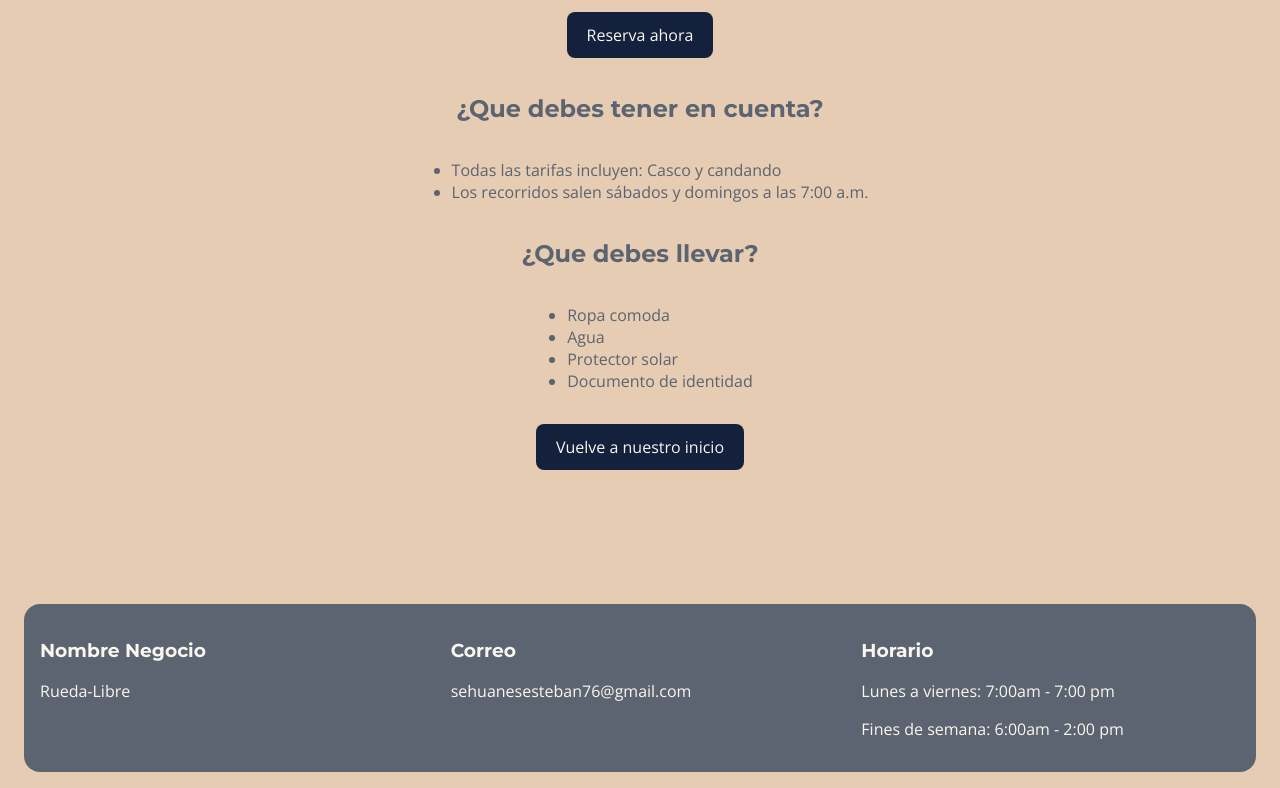
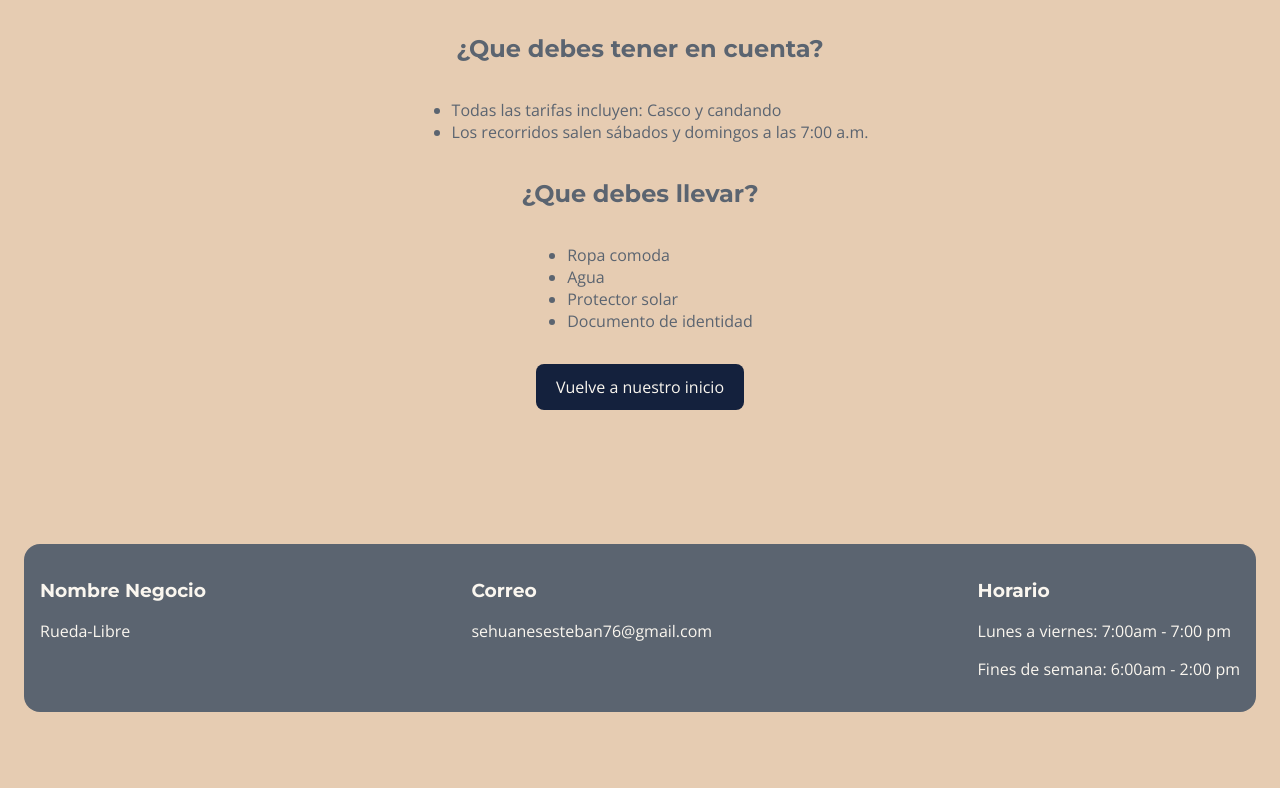
Before and after one commit to sehuanesesteban76-netizen/rueda-libre, a plain HTML site: page paginas/tarifas.html in a window 1280 px wide. Shown: the part 803-1591 px from the top of the page. After the commit the page ends 1531 px from the top, so only its background shows below. Drawn offline with nearby package versions, Linux system fonts and the light colour scheme.

Commit message:
fix(estructura): Cambie los div que tenia en mis archivos los cambie por las etiquetas de span.

```diff
--- a/paginas/tarifas.html
+++ b/paginas/tarifas.html
@@ -26,8 +26,6 @@
         </nav>
 
     </header>
-    <br>
-    <br>
     <main>
         <section class="center-characteres">
             <h2>Tarifas de alquiler de bicicletas</h2>
@@ -112,9 +110,9 @@
 
             </table>
         </section>
-        <div class="center-characteres">
+        <span class="center-characteres">
             <a href="reservas.html" class="enlaces_accion">Reserva ahora</a>
-        </div>
+        </span>
         <aside class="center-characteres">
             <h2>¿Que debes tener en cuenta?</h2>
             <ul>
@@ -129,25 +127,25 @@
                 <li>Documento de identidad</li>
             </ul>
         </aside>
-        <div class="center-characteres">
+        <span class="center-characteres">
             <a href="../index.html" class="enlaces_accion">Vuelve a nuestro inicio</a>
-        </div>
+        </span>
     </main>
     <br>
     <footer>
-        <div>
+        <span>
             <h3>Nombre Negocio</h3>
             <p>Rueda-Libre</p>
-        </div>
-        <div>
+        </span>
+        <span>
             <h3>Correo</h3>
             <a href="mailto:sehuanesesteban76@gmail.com" class="enlaces">sehuanesesteban76@gmail.com</a>
-        </div>
-        <div>
+        </span>
+        <span>
             <h3>Horario</h3>
             <p>Lunes a viernes: 7:00am - 7:00 pm</p>
             <p>Fines de semana: 6:00am - 2:00 pm</p>
-        </div>
+        </span>
     </footer>
     <a href="https://wa.me/573000000000" target="_blank" class="whatsapp-fijo">
         <img src="img/whatsapp.svg" alt="Contactar por WhatsApp">
```
Also changed, not shown: paginas/reservas.html (+14 -14 lines).
